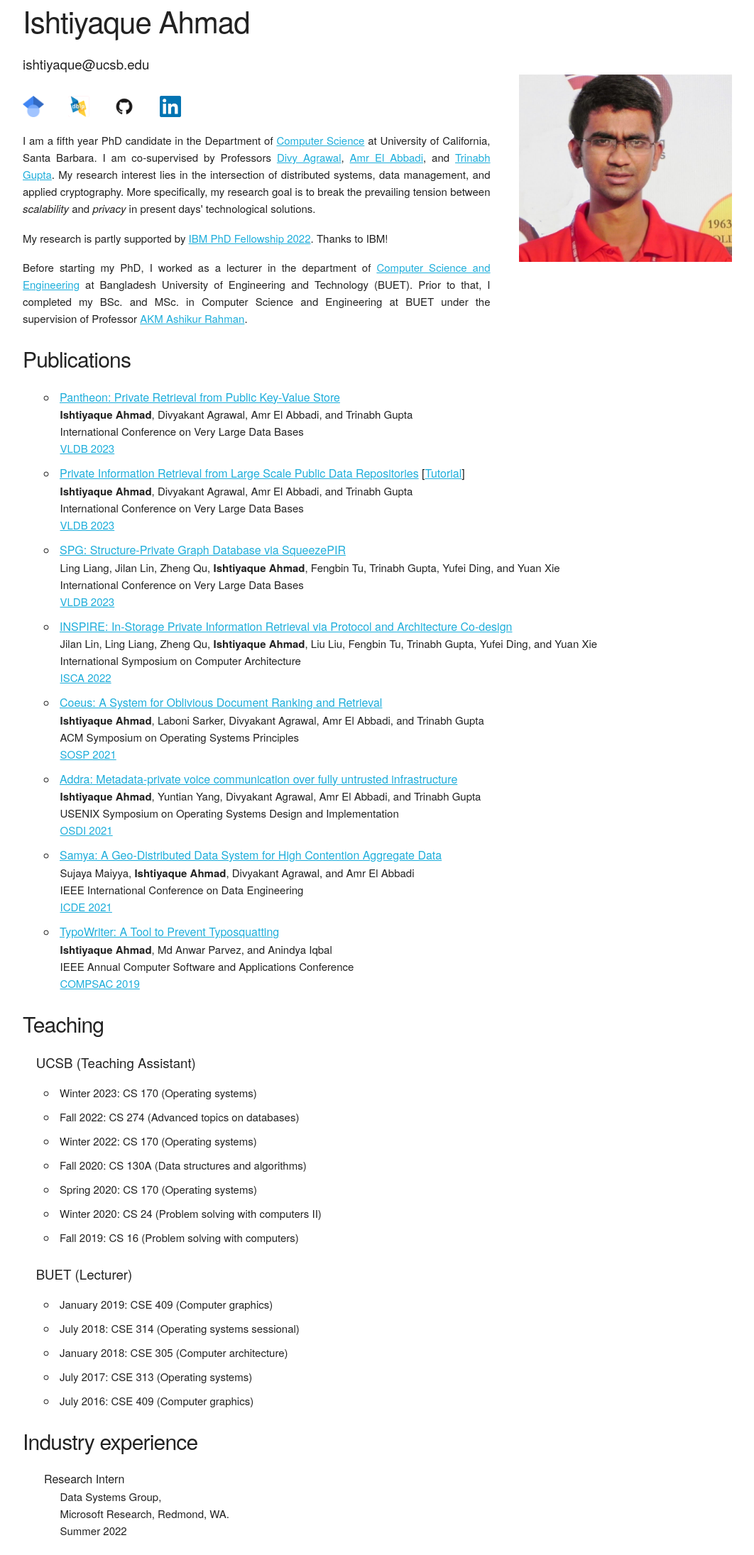
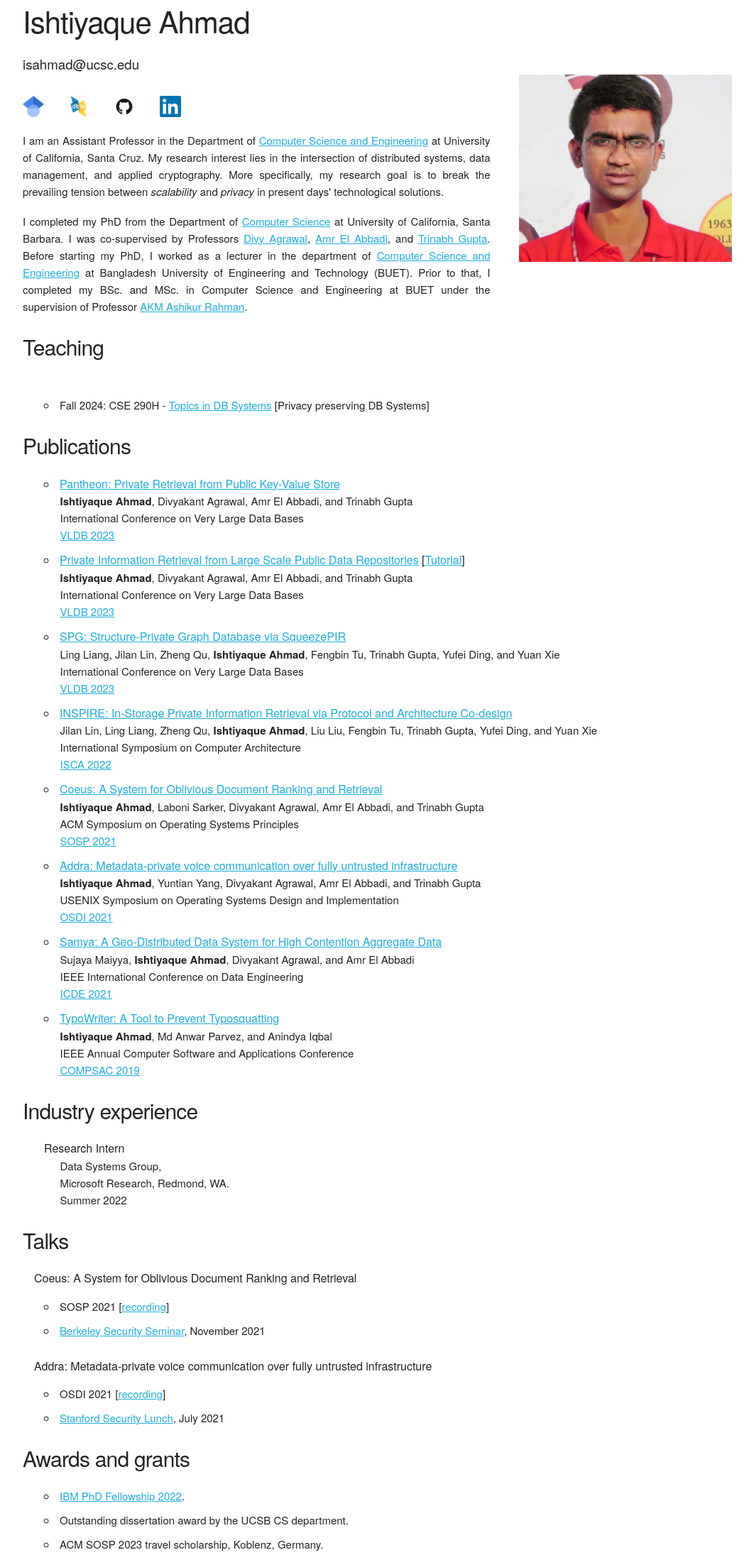
Before and after one commit to ishtiyaque/ishtiyaque.github.io, a plain HTML site: page index.html in a window 1280 px wide. Shown: the part 7-2198 px from the top of the page at 71% size, without its empty margins (104-1166 px from the left). Drawn offline with Linux system fonts and the light colour scheme.

Commit message:
Change to UCSC; add 290H course

```diff
--- a/index.html
+++ b/index.html
@@ -33,7 +33,7 @@
         <div class="container">
             <div class="row">
                 <h2>Ishtiyaque Ahmad</h2>
-                <span style="margin-top: 1em; font-size: 14pt;">ishtiyaque@ucsb.edu</span>
+                <span style="margin-top: 1em; font-size: 14pt;">isahmad@ucsc.edu</span>
             </div>
             <div class="row">
                 <div class="two-thirds column">
@@ -45,15 +45,25 @@
                     </div>
                     <div class="row">
                         <p align="justify" style="margin-top: 1em;">
+                            I am an Assistant Professor in the Department of <a href="https://engineering.ucsc.edu/departments/computer-science-and-engineering/">Computer Science and Engineering</a> at University of California, Santa Cruz. My research interest lies in the intersection of distributed systems, data management, and
+                            applied cryptography. More specifically, my research goal is to break the prevailing tension between <i>scalability</i> and <i>privacy</i> in present days' technological solutions.
+                        </p>
+
+
+                        <!-- <p align="justify" style="margin-top: 1em;">
                             I am a fifth year PhD candidate in the Department of <a href="https://cs.ucsb.edu/">Computer Science</a> at University of California, Santa Barbara. I am co-supervised by Professors
                             <a href="https://sites.cs.ucsb.edu/~agrawal/">Divy Agrawal</a>, <a href="https://sites.cs.ucsb.edu/~amr/">Amr El Abbadi</a>, and <a href="https://sites.cs.ucsb.edu/~trinabh/">Trinabh Gupta</a>.  My research interest lies in the intersection of distributed systems, data management, and
                             applied cryptography. More specifically, my research goal is to break the prevailing tension between <i>scalability</i> and <i>privacy</i> in present days' technological solutions.
-                        </p>
-<p align="justify" style="margin-top: -0.5em;">
+                        </p> -->
+
+
+<!-- <p align="justify" style="margin-top: -0.5em;">
 						My research is partly supported by
                         <a href="https://research.ibm.com/university/awards/fellowships-awardees.html">IBM PhD Fellowship 2022</a>. Thanks to IBM!
-</p>
+</p>						 -->
                         <p align="justify" style="margin-top: -0.5em;">
+                            I completed my PhD from the Department of <a href="https://cs.ucsb.edu/">Computer Science</a> at University of California, Santa Barbara. I was co-supervised by Professors
+                            <a href="https://sites.cs.ucsb.edu/~agrawal/">Divy Agrawal</a>, <a href="https://sites.cs.ucsb.edu/~amr/">Amr El Abbadi</a>, and <a href="https://sites.cs.ucsb.edu/~trinabh/">Trinabh Gupta</a>.
                             Before starting my PhD, I worked as a lecturer in the department of <a href="https://cse.buet.ac.bd/"> Computer Science and Engineering</a> at Bangladesh University of Engineering and Technology (BUET). Prior to
                             that, I completed my BSc. and MSc. in Computer Science and Engineering at BUET under the supervision of Professor <a href="https://cse.buet.ac.bd/faculty_list/detail/ashikurrahman">AKM Ashikur Rahman</a>.
                         </p>
@@ -64,6 +74,35 @@
                     <img src="Ishtiyaque_Ahmad.jpg" width="300em" alt="Photo of Ishtiyaque Ahmad" />
                 </div>
             </div>
+
+            <h4>Teaching</h4>
+            <span style="margin-left: 1em; margin-bottom: -2em; font-size: 14pt;"></span>
+            <ul style="margin-left: 2em;">
+		<!-- <li style="margin-top: 1em;">Winter 2023: CS 170 (Operating systems)</li> -->
+		<li style="margin-top: 0em;">Fall 2024: CSE 290H - <a href="https://docs.google.com/document/d/182-VJrR4L45OjucnwGHLBQwHLIaPou8u6aLWiSDwNMI/edit?usp=sharing">Topics in DB Systems</a> [Privacy preserving DB Systems]</li>
+            </ul>
+
+
+            <!-- <span style="margin-left: 1em; margin-bottom: 1em; font-size: 14pt;">UCSB (Teaching Assistant)</span>
+            <ul style="margin-left: 2em;">
+		<li style="margin-top: 1em;">Winter 2023: CS 170 (Operating systems)</li>
+		<li>Fall 2022: CS 274 (Advanced topics on databases)</li>
+		<li>Winter 2022: CS 170 (Operating systems)</li>
+                <li>Fall 2020: CS 130A (Data structures and algorithms)</li>
+                <li>Spring 2020: CS 170 (Operating systems)</li>
+                <li>Winter 2020: CS 24 (Problem solving with computers II)</li>
+                <li>Fall 2019: CS 16 (Problem solving with computers)</li>
+            </ul>
+
+            <span style="margin-left: 1em; font-size: 14pt;">BUET (Lecturer)</span>
+            <ul style="margin-left: 2em;">
+                <li style="margin-top: 1em;">January 2019: CSE 409 (Computer graphics)</li>
+                <li>July 2018: CSE 314 (Operating systems sessional)</li>
+                <li>January 2018: CSE 305 (Computer architecture)</li>
+                <li>July 2017: CSE 313 (Operating systems)</li>
+		<li>July 2016: CSE 409 (Computer graphics)</li>
+            </ul> -->
+
 
             <h4>Publications</h4>
 
@@ -155,27 +194,6 @@
                 </li>
             </ul>
 
-            <h4>Teaching</h4>
-
-            <span style="margin-left: 1em; margin-bottom: 1em; font-size: 14pt;">UCSB (Teaching Assistant)</span>
-            <ul style="margin-left: 2em;">
-		<li style="margin-top: 1em;">Winter 2023: CS 170 (Operating systems)</li>
-		<li>Fall 2022: CS 274 (Advanced topics on databases)</li>
-		<li>Winter 2022: CS 170 (Operating systems)</li>
-                <li>Fall 2020: CS 130A (Data structures and algorithms)</li>
-                <li>Spring 2020: CS 170 (Operating systems)</li>
-                <li>Winter 2020: CS 24 (Problem solving with computers II)</li>
-                <li>Fall 2019: CS 16 (Problem solving with computers)</li>
-            </ul>
-
-            <span style="margin-left: 1em; font-size: 14pt;">BUET (Lecturer)</span>
-            <ul style="margin-left: 2em;">
-                <li style="margin-top: 1em;">January 2019: CSE 409 (Computer graphics)</li>
-                <li>July 2018: CSE 314 (Operating systems sessional)</li>
-                <li>January 2018: CSE 305 (Computer architecture)</li>
-                <li>July 2017: CSE 313 (Operating systems)</li>
-		<li>July 2016: CSE 409 (Computer graphics)</li>
-            </ul>
 
             <h4>Industry experience</h4>
             <ul style="margin-left: 2em;">
```
